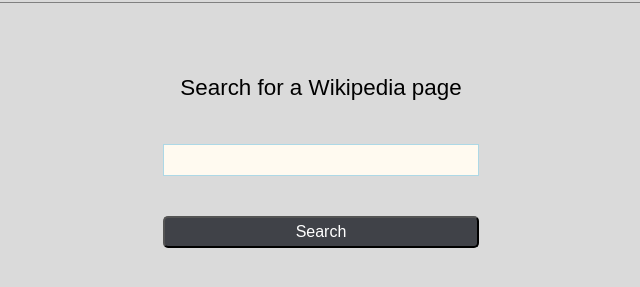
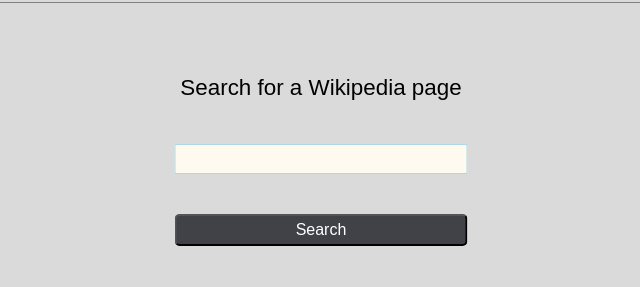
Before and after one commit to AntoRin/wiki-snippets, a website: page public/index.html in a window 1280 px wide. Shown: the part 89-376 px from the top of the page, without its empty margins (319-959 px from the left). Drawn offline with Linux system fonts and the light colour scheme.

Commit message:
Added -D nodemon, minor CSS changes

```diff
--- a/package.json
+++ b/package.json
@@ -4,7 +4,8 @@
   "description": "",
   "main": "server.js",
   "scripts": {
-    "start": "node server.js"
+    "start": "node server.js",
+    "dev": "nodemon server.js"
   },
   "keywords": [],
   "author": "",
@@ -13,5 +14,8 @@
     "express": "^4.17.1",
     "jsdom": "^16.5.0",
     "node-fetch": "^2.6.1"
+  },
+  "devDependencies": {
+    "nodemon": "^2.0.7"
   }
 }
--- a/public/index.css
+++ b/public/index.css
@@ -11,7 +11,7 @@
   padding: 0;
   margin: 0;
   box-sizing: border-box;
-  height: 100vh;
+  min-height: 100vh;
   background-color: rgb(218, 218, 218);
   overflow-x: hidden;
 }
@@ -51,7 +51,7 @@
 }
 
 #query {
-  font-size: 1.5rem;
+  font-size: 1.35rem;
   background: floralwhite;
   border: 1px solid lightblue;
 }
```
Also changed, not shown: 1 other file.
